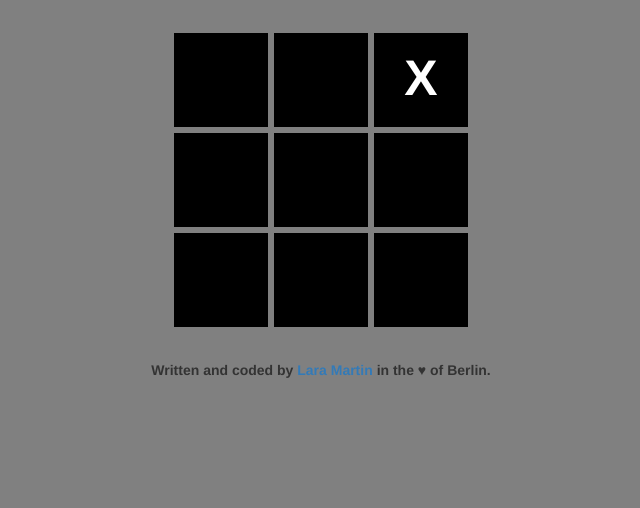
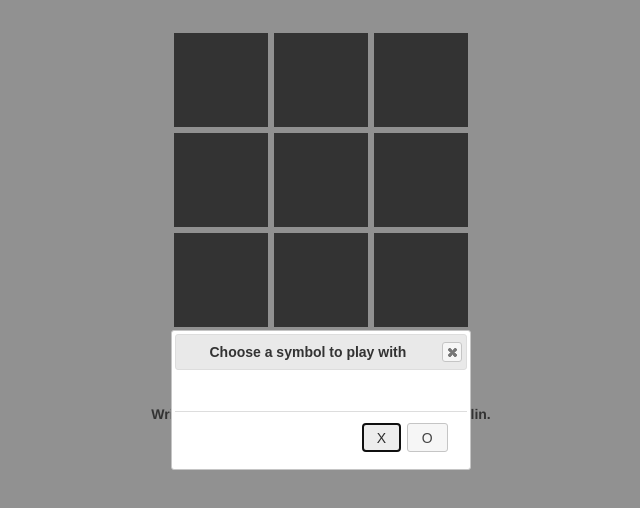
Before and after one commit to laramartin/js_fcc_tictactoe, a plain HTML site: page index.html in a window 1280 px wide. Shown: the whole page, without its empty margins (319-959 px from the left). Drawn offline with nearby package versions, Linux system fonts and the light colour scheme.

Commit message:
game implemented (no AI)

```diff
--- a/index.html
+++ b/index.html
@@ -14,6 +14,8 @@
 		<link href="style.css" media="all" rel="stylesheet" type="text/css"/>
 	</head>
 	<body>
+		<div id="chooseSymbolDialog" title="Choose a symbol to play with">
+		</div>
 		<div class="container">
 			<div class="container" id="board">
 				<div class="row">
@@ -51,7 +53,9 @@
 				</div>
 			</div>
 			<footer class="footer container-fluid">
-				<p>Written and coded by <a href="http://www.freecodecamp.com/laramartin" target="_blank">Lara Martin
+				<p id="spoiler">Spoiler: no AI implemented</p>
+				<br/>
+				<p id="footer-ref">Written and coded by <a href="http://www.freecodecamp.com/laramartin" target="_blank">Lara Martin
 				</a> in the &hearts; of Berlin.</p>
 			</footer>
 		</div>
--- a/style.css
+++ b/style.css
@@ -1,11 +1,10 @@
 body {
   text-align: center;
-  background: gray;
+  background: #878787;
 }
 #board {
   width: 300px;
   height: 300px;
-  /*background-color: gray;*/
   margin-top: 30px;
   margin-bottom: 30px;
   background-color: inherit;
@@ -23,7 +22,14 @@ body {
 
 }
 
-p {
+#footer-ref {
   text-align: center;
   font-weight: bold;
+  color: black;
 }
+#spoiler {
+  text-align: center;
+  font-weight: bold;
+  color: black;
+  font-size: 10px;
+}
--- a/tictactoe.js
+++ b/tictactoe.js
@@ -1,14 +1,38 @@
 $(document).ready(function(){
   var boardArray = ["", "", "", "", "", "", "", "", ""];
-  // var boardArray = ["O", "O", "", "", "", "", "", "", ""];
-  var userSymbol = "O";
-  var machineSymbol = "X";
+  var userSymbol = "";
+  var machineSymbol = "";
 
   // "user" -> user turn
   // "machine" -> machine turn
   // "initial" -> initial state
   var state = 'initial';
 
+  // initial popup to set symbol for user & machine
+  function chooseSymbol() {
+    $("#chooseSymbolDialog").dialog({
+      resizable: false,
+      height:140,
+      modal: true,
+      autoOpen: true,
+      buttons: {
+        "X": function() {
+          userSymbol = "X";
+          machineSymbol = "O";
+          $( this ).dialog( "close" );
+          startGame();
+        },
+        "O": function() {
+          userSymbol = "O";
+          machineSymbol = "X";
+          $( this ).dialog( "close" );
+          startGame();
+        }
+      }
+    });
+  }
+
+  // display board on UI
   function display(array){
     for (var i = 0; i < array.length; i++ ){
       var id = "#square".concat(i+1);
@@ -17,21 +41,21 @@ $(document).ready(function(){
     }
   }
 
+  // get random number for machine pick, no AI (sorry!)
   function randomNum(){
     var index = Math.floor(Math.random() * boardArray.length);
-    console.log("random num: " + index);
     return index;
   }
 
+  // start a new game
   function startGame(){
+    state = "machine";
     clearTimeout();
     boardArray = ["", "", "", "", "", "", "", "", ""];
-    state = 'machine';
     machinePick();
   }
-  // to test
-  display(boardArray);
 
+  // check if there's a three in line
   function threeInLine(array) {
     // horizontal line
     for (var i = 0; i < 9;) {
@@ -56,72 +80,76 @@ $(document).ready(function(){
     return false;
   }
 
+  // continue playing if there's empty squares
   function continuePlaying(){
       for (var i = 0; i < boardArray.length; i++) {
-        console.log("continue index: " + i);
-        console.log("boardArray[i]: " + boardArray[i]);
-        console.log("continue bool: " + boardArray[i] == "");
-        console.log("type of: " + typeof boardArray[i]);
         if (boardArray[i] === ""){
           return true;
         }
       }
+      // tie!
       endGameEffect();
   }
 
+  // board effect when game ends (win or lose)
   function endGameEffect(){
       $("#board").effect("pulsate", {times:1}, 1000);
       setTimeout(function() { startGame(); }, 1500);
   }
 
+  // machine picks a random square (no AI, sorry)
   function machinePick(){
     state = 'machine';
     // call randomNum to pick an index
     var index = randomNum();
-    console.log("boardArray[index]: " + boardArray[index]);
     // if square is used, get another randomNum
     if (boardArray[index] !== ""){
       return machinePick();
     }
+    // add symbol to board and display it
     boardArray[index] = machineSymbol;
     display(boardArray);
+    // if there's a line you win
     var isLine = threeInLine(boardArray);
     if (isLine){
       state = "initial";
       return endGameEffect();
     }
+    // if no line, check if continue playing or there's a tie
     if (continuePlaying()){
       state = "user";
       userPick();
     }
   }
 
+  // user gets to pick a square
   function userPick(button){
     if (state !== "user"){
       return;
     }
-    console.log("boardArray: " + boardArray);
     // number of square clicked
     var index = parseInt(button.slice(-1));
     // if square has been picked, ignore
     if (boardArray[index] !== ""){
       return;
     }
-    // buttonEffect(button);
+    // add symbol to board and display it
     boardArray[index] = userSymbol;
     display(boardArray);
+    // if there's a line you win
     var isLine = threeInLine(boardArray);
-    console.log("isLine: " + isLine);
     if (isLine){
       state = "initial";
       return endGameEffect();
     }
+    // if no line, check if continue playing or there's a tie
     if (continuePlaying()){
       state = "machine";
       machinePick();
     }
   }
 
+  // get button clicked by user
   $(".square").click(function(){
     var val = $(this).attr("id");
     if (state == "user"){
@@ -130,5 +158,5 @@ $(document).ready(function(){
   });
 
   display(boardArray);
-  startGame();
+  chooseSymbol();
 });
```
